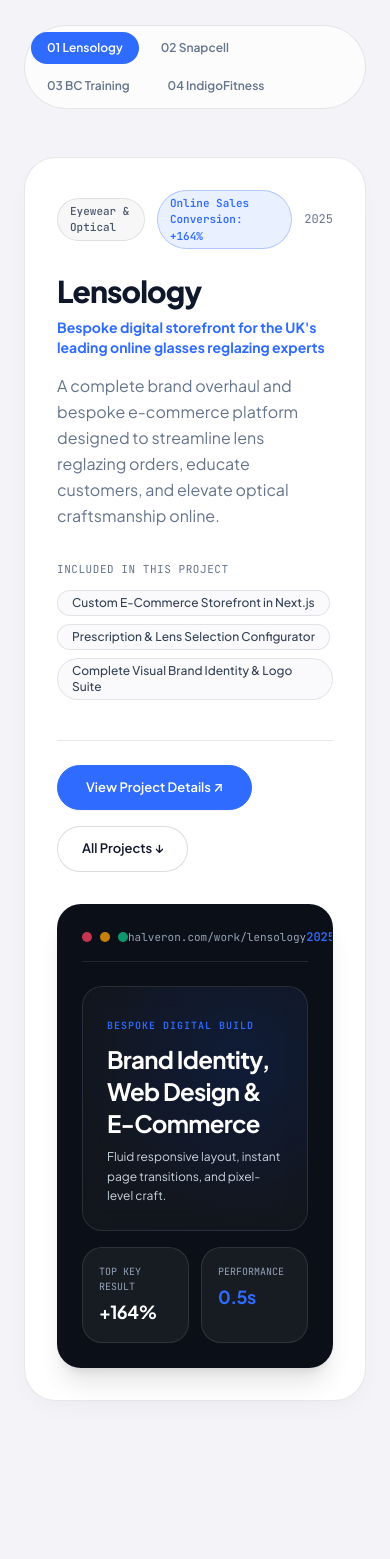
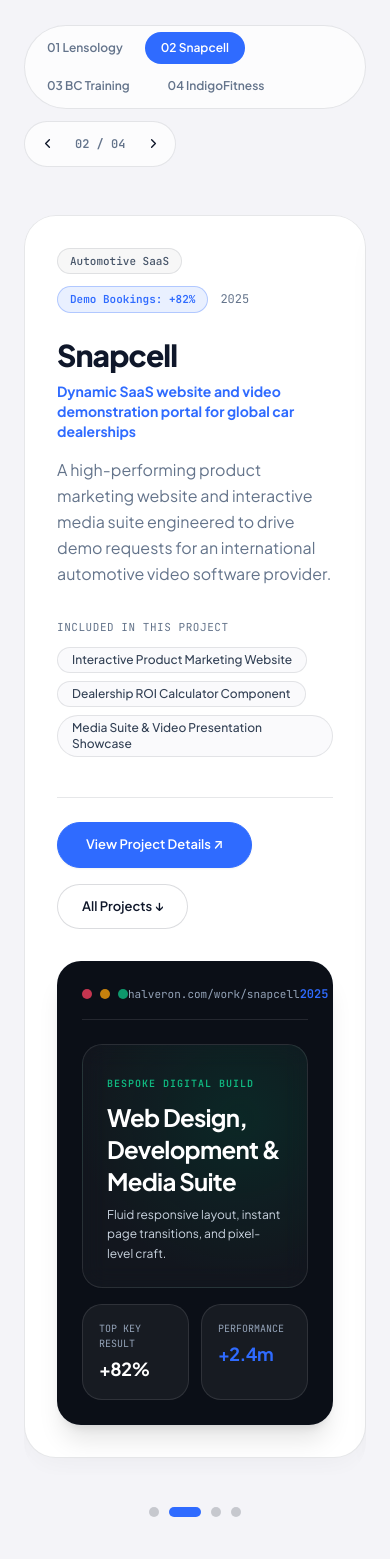
Before and after one commit to olamide1738/halveron-website, a Next.js app: page / in a window 390 px wide. Shown: the part 5589-7148 px from the top of the page. Built offline with nearby package versions, Linux system fonts and the light colour scheme; a web font is replaced by a local one.

Commit message:
feat: convert featured client projects section to interactive slider and add Home to navigation

```diff
--- a/components/FeaturedShowcase.jsx
+++ b/components/FeaturedShowcase.jsx
@@ -1,27 +1,67 @@
 "use client";
 
-import { useState } from "react";
+import { useEffect, useState, useRef } from "react";
 import Link from "next/link";
 import { Section, SectionHeading } from "./Section";
-import { Reveal } from "./Reveal";
 import { caseStudies } from "../lib/case-studies";
 import { CaseStudyModal } from "./CaseStudyModal";
 
 export function FeaturedShowcase() {
-  const [activeTab, setActiveTab] = useState(caseStudies[0]);
+  const [currentIndex, setCurrentIndex] = useState(0);
+  const [isPaused, setIsPaused] = useState(false);
   const [modalStudy, setModalStudy] = useState(null);
 
-  const handleTabChange = (study) => {
-    setActiveTab(study);
+  // Touch swipe handling
+  const touchStartX = useRef(null);
+  const touchEndX = useRef(null);
+  const minSwipeDistance = 50;
+
+  const total = caseStudies.length;
+
+  const handlePrev = () => {
+    setCurrentIndex((prev) => (prev === 0 ? total - 1 : prev - 1));
   };
 
-  const handleOpenModal = (study) => {
-    setModalStudy(study);
+  const handleNext = () => {
+    setCurrentIndex((prev) => (prev + 1) % total);
+  };
+
+  const goToSlide = (idx) => {
+    setCurrentIndex(idx);
+  };
+
+  // Auto-play interval with pause-on-hover
+  useEffect(() => {
+    if (isPaused) return;
+    const timer = setInterval(() => {
+      handleNext();
+    }, 6500);
+    return () => clearInterval(timer);
+  }, [isPaused, total]);
+
+  const onTouchStart = (e) => {
+    touchStartX.current = e.targetTouches[0].clientX;
+    touchEndX.current = null;
+  };
+
+  const onTouchMove = (e) => {
+    touchEndX.current = e.targetTouches[0].clientX;
+  };
+
+  const onTouchEnd = () => {
+    if (!touchStartX.current || !touchEndX.current) return;
+    const distance = touchStartX.current - touchEndX.current;
+    if (distance > minSwipeDistance) {
+      handleNext();
+    } else if (distance < -minSwipeDistance) {
+      handlePrev();
+    }
   };
 
   return (
     <Section paper className="relative overflow-hidden py-24">
       <div className="relative z-10">
+        {/* Section Header with Tabs & Controls */}
         <div className="flex flex-col justify-between gap-6 md:flex-row md:items-end">
           <SectionHeading
             eyebrow="Selected Work"
@@ -29,15 +69,17 @@
             lead="Explore recent examples of bespoke websites, digital portals, and e-commerce stores we've engineered for our clients."
           />
 
+          {/* Navigation Controls: Tabs & Arrows */}
+          <div className="flex flex-wrap items-center gap-3 shrink-0">
             {/* Octave Rounded Tabs */}
-          <div className="flex flex-wrap gap-1.5 rounded-full border border-[#0F172A]/10 dark:border-white/10 bg-white/70 dark:bg-white/5 p-1.5 backdrop-blur-md shrink-0">
+            <div className="flex flex-wrap gap-1.5 rounded-full border border-[#0F172A]/10 dark:border-white/10 bg-white/70 dark:bg-white/5 p-1.5 backdrop-blur-md">
               {caseStudies.map((p, idx) => (
                 <button
                   key={p.id}
                   type="button"
-                onClick={() => handleTabChange(p)}
+                  onClick={() => goToSlide(idx)}
                   className={`rounded-full px-4 py-2 font-sans text-xs font-semibold transition-all duration-200 cursor-pointer ${
-                  activeTab.id === p.id
+                    currentIndex === idx
                       ? "bg-[#2F6BFF] text-white shadow-xs"
                       : "text-[#64748B] dark:text-[#CBD5E1] hover:text-[#0F172A] dark:hover:text-white"
                   }`}
@@ -46,36 +88,98 @@
                 </button>
               ))}
             </div>
+
+            {/* Slider Arrow Controls */}
+            <div className="flex items-center gap-1 rounded-full border border-[#0F172A]/10 dark:border-white/10 bg-white/70 dark:bg-white/5 p-1.5 backdrop-blur-md">
+              <button
+                type="button"
+                onClick={handlePrev}
+                aria-label="Previous project"
+                className="flex h-8 w-8 items-center justify-center rounded-full text-[#0F172A] dark:text-white hover:bg-black/5 dark:hover:bg-white/10 transition-colors cursor-pointer"
+              >
+                <svg
+                  width="15"
+                  height="15"
+                  viewBox="0 0 24 24"
+                  fill="none"
+                  stroke="currentColor"
+                  strokeWidth="2.2"
+                  strokeLinecap="round"
+                  strokeLinejoin="round"
+                >
+                  <path d="M15 18l-6-6 6-6" />
+                </svg>
+              </button>
+              <span className="font-mono text-xs px-2 font-bold text-[#64748B] dark:text-[#94A3B8]">
+                0{currentIndex + 1} / 0{total}
+              </span>
+              <button
+                type="button"
+                onClick={handleNext}
+                aria-label="Next project"
+                className="flex h-8 w-8 items-center justify-center rounded-full text-[#0F172A] dark:text-white hover:bg-black/5 dark:hover:bg-white/10 transition-colors cursor-pointer"
+              >
+                <svg
+                  width="15"
+                  height="15"
+                  viewBox="0 0 24 24"
+                  fill="none"
+                  stroke="currentColor"
+                  strokeWidth="2.2"
+                  strokeLinecap="round"
+                  strokeLinejoin="round"
+                >
+                  <path d="M9 18l6-6-6-6" />
+                </svg>
+              </button>
+            </div>
+          </div>
         </div>
 
-        {/* Featured Showcase Display Card */}
-        <div className="mt-12">
-          <Reveal key={activeTab.id}>
+        {/* Interactive Slider Track Container */}
+        <div
+          className="relative mt-12 overflow-hidden rounded-3xl"
+          onMouseEnter={() => setIsPaused(true)}
+          onMouseLeave={() => setIsPaused(false)}
+          onTouchStart={onTouchStart}
+          onTouchMove={onTouchMove}
+          onTouchEnd={onTouchEnd}
+        >
+          {/* Slides Carousel Track */}
+          <div
+            className="flex transition-transform duration-600 ease-[cubic-bezier(0.16,1,0.3,1)]"
+            style={{ transform: `translateX(-${currentIndex * 100}%)` }}
+          >
+            {caseStudies.map((study) => (
+              <div
+                key={study.id}
+                className="w-full shrink-0 min-w-full"
+              >
                 <div className="rounded-3xl border border-[#0F172A]/10 dark:border-white/10 bg-white dark:bg-[#121826] grid gap-8 p-8 lg:grid-cols-[1.1fr_1.3fr] lg:items-center lg:p-12 shadow-card dark:shadow-card-dark transition-all duration-300">
                   {/* Left Column: Details */}
                   <div className="flex flex-col justify-between">
                     <div>
-                  <div className="flex items-center gap-3">
-                    <span className="tag-pill">{activeTab.industry}</span>
-                    {activeTab.metrics[0] && (
+                      <div className="flex items-center gap-3 flex-wrap">
+                        <span className="tag-pill">{study.industry}</span>
+                        {study.metrics[0] && (
                           <span className="tag-pill text-[#2F6BFF] border-[#2F6BFF]/30 font-bold bg-[#2F6BFF]/10">
-                        {activeTab.metrics[0].label}: {activeTab.metrics[0].value}
+                            {study.metrics[0].label}: {study.metrics[0].value}
                           </span>
                         )}
                         <span className="font-mono text-xs text-[#64748B] dark:text-[#94A3B8]">
-                      {activeTab.year}
+                          {study.year}
                         </span>
                       </div>
 
                       <h3 className="heading-display mt-6 text-3xl font-extrabold text-[#0F172A] dark:text-white md:text-4xl">
-                    {activeTab.title}
+                        {study.title}
                       </h3>
                       <p className="mt-2 font-sans text-sm font-bold text-[#2F6BFF]">
-                    {activeTab.tagline}
+                        {study.tagline}
                       </p>
 
                       <p className="mt-4 text-base text-[#64748B] dark:text-[#94A3B8] leading-relaxed">
-                    {activeTab.summary}
+                        {study.summary}
                       </p>
 
                       <div className="mt-8">
@@ -83,7 +187,7 @@
                           Included In This Project
                         </p>
                         <ul className="mt-3 flex flex-wrap gap-2">
-                      {activeTab.deliverables.slice(0, 3).map((h) => (
+                          {study.deliverables.slice(0, 3).map((h) => (
                             <li
                               key={h}
                               className="rounded-full border border-[#0F172A]/10 dark:border-white/10 bg-[#FAFAFC] dark:bg-white/5 px-3.5 py-1 font-sans text-xs font-medium text-[#334155] dark:text-[#CBD5E1]"
@@ -98,7 +202,7 @@
                     <div className="mt-10 pt-6 border-t border-[#0F172A]/10 dark:border-white/10 flex flex-wrap items-center gap-4">
                       <button
                         type="button"
-                    onClick={() => handleOpenModal(activeTab)}
+                        onClick={() => setModalStudy(study)}
                         className="link-button-solid"
                       >
                         View Project Details ↗
@@ -111,8 +215,8 @@
 
                   {/* Right Column: Interactive Browser Frame */}
                   <div
-                onClick={() => handleOpenModal(activeTab)}
-                className="relative overflow-hidden rounded-2xl border border-[#0F172A]/15 dark:border-white/15 bg-[#0B0F17] p-6 shadow-xl text-white cursor-pointer group"
+                    onClick={() => setModalStudy(study)}
+                    className="relative overflow-hidden rounded-2xl border border-[#0F172A]/15 dark:border-white/15 bg-[#0B0F17] p-6 shadow-xl text-white cursor-pointer group transition-transform duration-300 hover:scale-[1.01]"
                   >
                     {/* Browser Header */}
                     <div className="flex items-center justify-between border-b border-white/10 pb-4">
@@ -122,29 +226,29 @@
                         <span className="h-2.5 w-2.5 rounded-full bg-emerald-500/80" />
                       </div>
                       <span className="font-mono text-[11px] text-[#94A3B8]">
-                    halveron.com/work/{activeTab.slug}
+                        halveron.com/work/{study.slug}
                       </span>
                       <span className="font-mono text-xs font-bold text-[#2F6BFF]">
-                    {activeTab.year}
+                        {study.year}
                       </span>
                     </div>
 
                     {/* Content Frame */}
                     <div className="mt-6 space-y-4">
                       <div
-                    className="rounded-xl border border-white/10 p-6 backdrop-blur-md transition-all duration-300 group-hover:scale-[1.02]"
+                        className="rounded-xl border border-white/10 p-6 backdrop-blur-md transition-all duration-300 group-hover:border-[#2F6BFF]/40"
                         style={{
-                      background: `radial-gradient(circle at 70% 30%, ${activeTab.accentColor}25 0%, rgba(255,255,255,0.03) 70%)`,
+                          background: `radial-gradient(circle at 70% 30%, ${study.accentColor}25 0%, rgba(255,255,255,0.03) 70%)`,
                         }}
                       >
                         <span
                           className="font-mono text-[10px] uppercase tracking-widest font-bold"
-                      style={{ color: activeTab.accentColor }}
+                          style={{ color: study.accentColor }}
                         >
                           Bespoke Digital Build
                         </span>
                         <h4 className="heading-display mt-2 text-2xl font-bold text-white">
-                      {activeTab.service}
+                          {study.service}
                         </h4>
                         <p className="mt-2 text-xs text-[#CBD5E1] leading-relaxed">
                           Fluid responsive layout, instant page transitions, and pixel-level craft.
@@ -157,7 +261,7 @@
                             Top Key Result
                           </span>
                           <span className="heading-display mt-1 block text-lg font-bold text-white">
-                        {activeTab.metrics[0]?.value || "100% Bespoke"}
+                            {study.metrics[0]?.value || "100% Bespoke"}
                           </span>
                         </div>
                         <div className="rounded-xl border border-white/10 bg-white/5 p-4">
@@ -165,14 +269,73 @@
                             Performance
                           </span>
                           <span className="heading-display mt-1 block text-lg font-bold text-[#2F6BFF]">
-                        {activeTab.metrics[1]?.value || "< 0.8s"}
+                            {study.metrics[1]?.value || "< 0.8s"}
                           </span>
                         </div>
                       </div>
                     </div>
                   </div>
                 </div>
-          </Reveal>
+              </div>
+            ))}
+          </div>
+
+          {/* Floating Prev / Next Navigation Arrows (Desktop overlay) */}
+          <button
+            type="button"
+            onClick={handlePrev}
+            aria-label="Previous project"
+            className="hidden md:flex absolute left-4 top-1/2 -translate-y-1/2 z-20 h-11 w-11 items-center justify-center rounded-full border border-[#0F172A]/10 dark:border-white/15 bg-white/90 dark:bg-[#0B0F17]/90 backdrop-blur-md text-[#0F172A] dark:text-white shadow-lg hover:scale-110 hover:border-[#2F6BFF] hover:text-[#2F6BFF] transition-all cursor-pointer"
+          >
+            <svg
+              width="18"
+              height="18"
+              viewBox="0 0 24 24"
+              fill="none"
+              stroke="currentColor"
+              strokeWidth="2.2"
+              strokeLinecap="round"
+              strokeLinejoin="round"
+            >
+              <path d="M15 18l-6-6 6-6" />
+            </svg>
+          </button>
+          <button
+            type="button"
+            onClick={handleNext}
+            aria-label="Next project"
+            className="hidden md:flex absolute right-4 top-1/2 -translate-y-1/2 z-20 h-11 w-11 items-center justify-center rounded-full border border-[#0F172A]/10 dark:border-white/15 bg-white/90 dark:bg-[#0B0F17]/90 backdrop-blur-md text-[#0F172A] dark:text-white shadow-lg hover:scale-110 hover:border-[#2F6BFF] hover:text-[#2F6BFF] transition-all cursor-pointer"
+          >
+            <svg
+              width="18"
+              height="18"
+              viewBox="0 0 24 24"
+              fill="none"
+              stroke="currentColor"
+              strokeWidth="2.2"
+              strokeLinecap="round"
+              strokeLinejoin="round"
+            >
+              <path d="M9 18l6-6-6-6" />
+            </svg>
+          </button>
+        </div>
+
+        {/* Slide Indicator Dots & Pagination */}
+        <div className="mt-8 flex items-center justify-center gap-2.5">
+          {caseStudies.map((study, idx) => (
+            <button
+              key={study.id}
+              type="button"
+              onClick={() => goToSlide(idx)}
+              aria-label={`Slide to project ${study.title}`}
+              className={`h-2.5 rounded-full transition-all duration-300 cursor-pointer ${
+                currentIndex === idx
+                  ? "w-8 bg-[#2F6BFF]"
+                  : "w-2.5 bg-[#0F172A]/20 dark:bg-white/20 hover:bg-[#0F172A]/40 dark:hover:bg-white/40"
+              }`}
+            />
+          ))}
         </div>
       </div>
 
```
Also changed, not shown: lib/site.js. Lines whose indentation alone changed are shown as unchanged.
